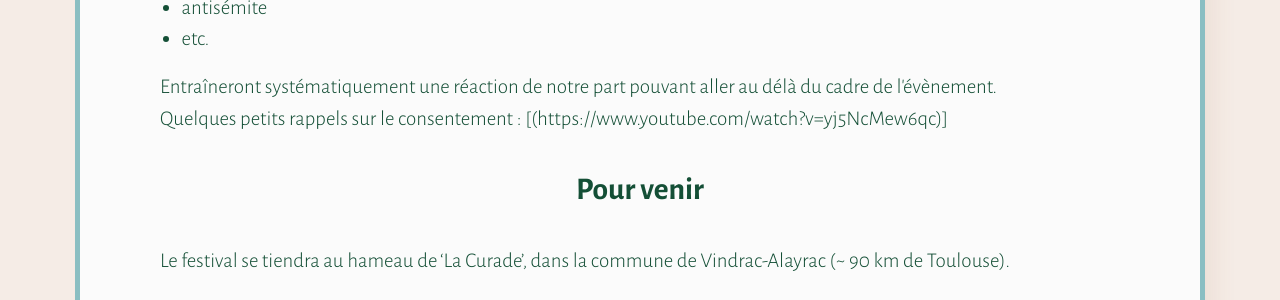
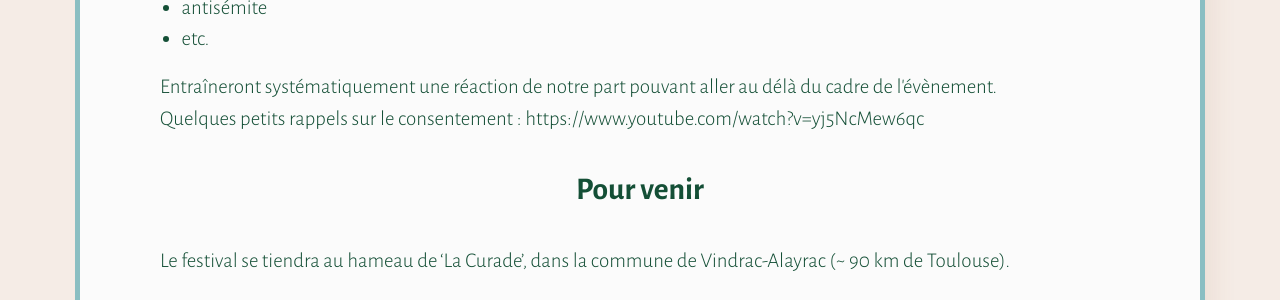
Before and after one commit to Herbes-Folles/Herbes-Folles.github.io, a Jekyll site: the page built from content/informations_pratiques.md, in a window 1280 px wide and 900 px high, scrolled down 876 px. Shown: the part 154-454 px from the top of the window. Built offline with Jekyll 4.4.1, drawn with Linux system fonts in a browser that asks for light colours.

```diff
--- a/content/informations_pratiques.md
+++ b/content/informations_pratiques.md
@@ -30,7 +30,7 @@ Notre événement se veut inclusif et safe pour toutes les personnes. Cela veut
 
 Entraîneront systématiquement une réaction de notre part pouvant aller au délà du cadre de l’évènement.
 
-Quelques petits rappels sur le consentement : [(https://www.youtube.com/watch?v=yj5NcMew6qc)]
+Quelques petits rappels sur le consentement : https://www.youtube.com/watch?v=yj5NcMew6qc
 
 ## Pour venir
 
```
